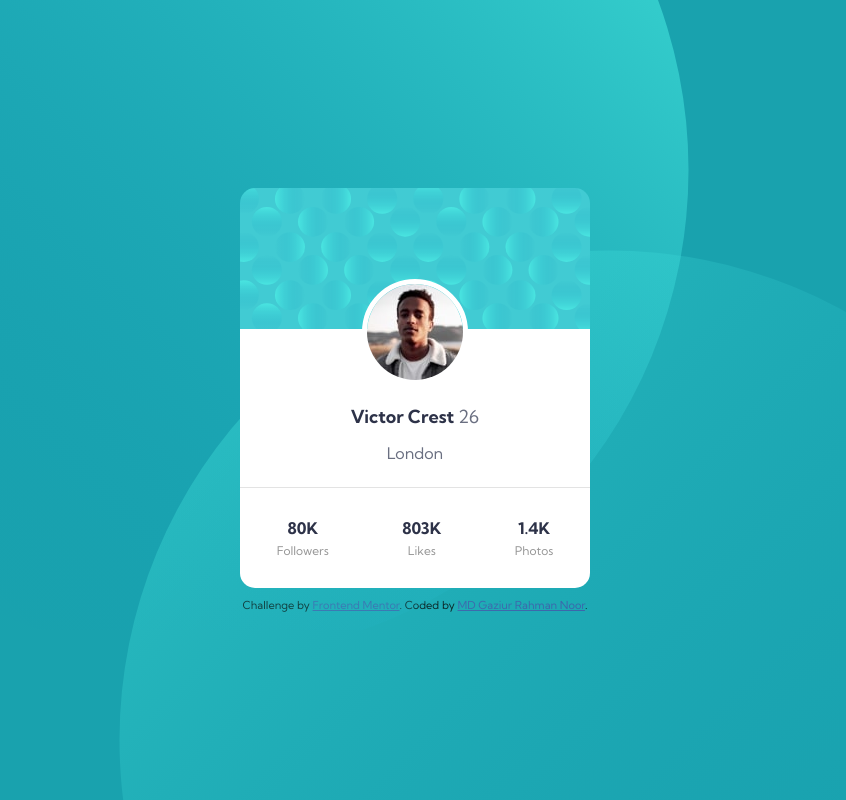
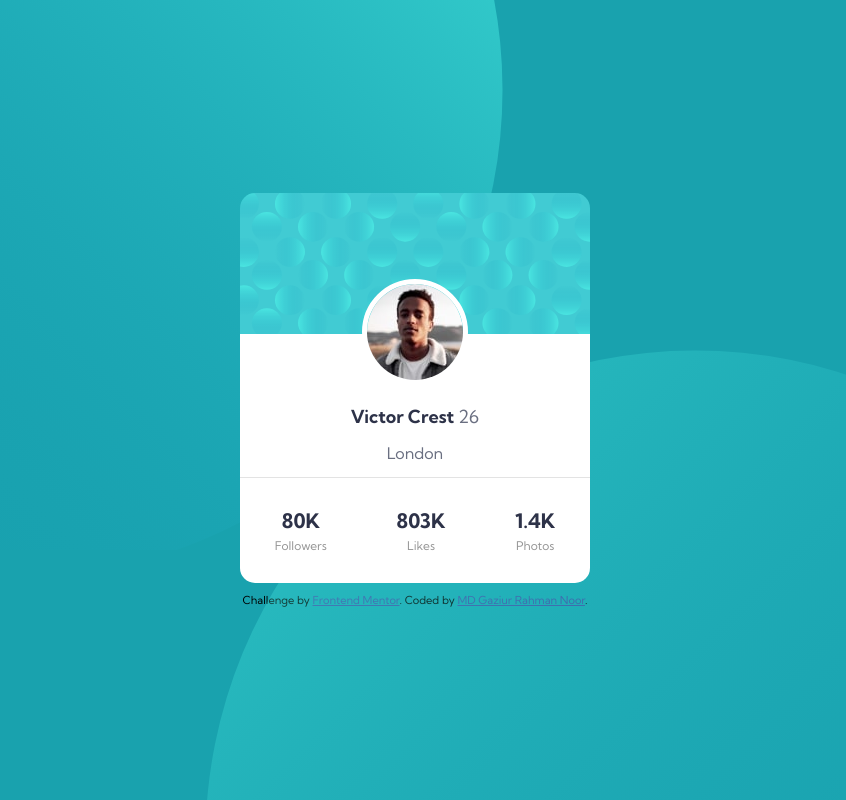
Before and after one commit to mdgaziur/frontend-mentor-profile-card, a plain HTML site: page index.html in a window 1280 px wide. Shown: the whole page, without its empty margins (225-1071 px from the left). Drawn offline with Linux system fonts and the light colour scheme.

Commit message:
Styles: fix styling

```diff
--- a/style.css
+++ b/style.css
@@ -28,8 +28,8 @@ body {
   width: 1000px;
   background-repeat: no-repeat;
   position: absolute;
-  top: -40%;
-  left: -5%;
+  top: -400px;
+  left: -250px;
 }
 
 .bottom-circle {
@@ -38,12 +38,12 @@ body {
   width: 1000px;
   background-repeat: no-repeat;
   position: absolute;
-  bottom: -50%;
-  right: -5%;
+  bottom: -500px;
+  right: -150px;
 }
 
 .profile-card {
-  height: 400px;
+  height: 390px;
   width: 350px;
   border-radius: 15px;
   background: white;
@@ -108,6 +108,7 @@ body {
 }
 
 .number {
+  font-size: 20px;
   font-weight: 700;
   color: hsl(229, 23%, 23%);
 }
```
